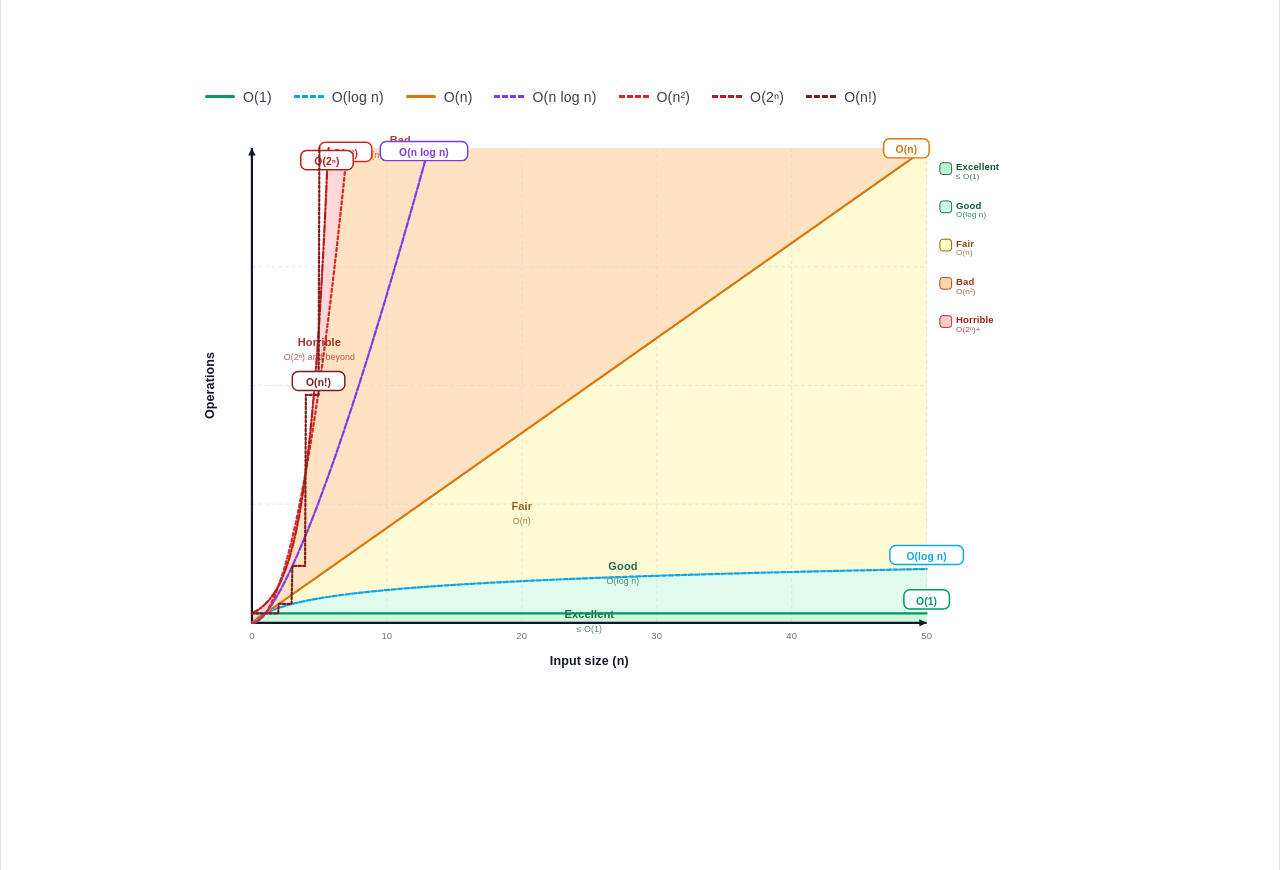
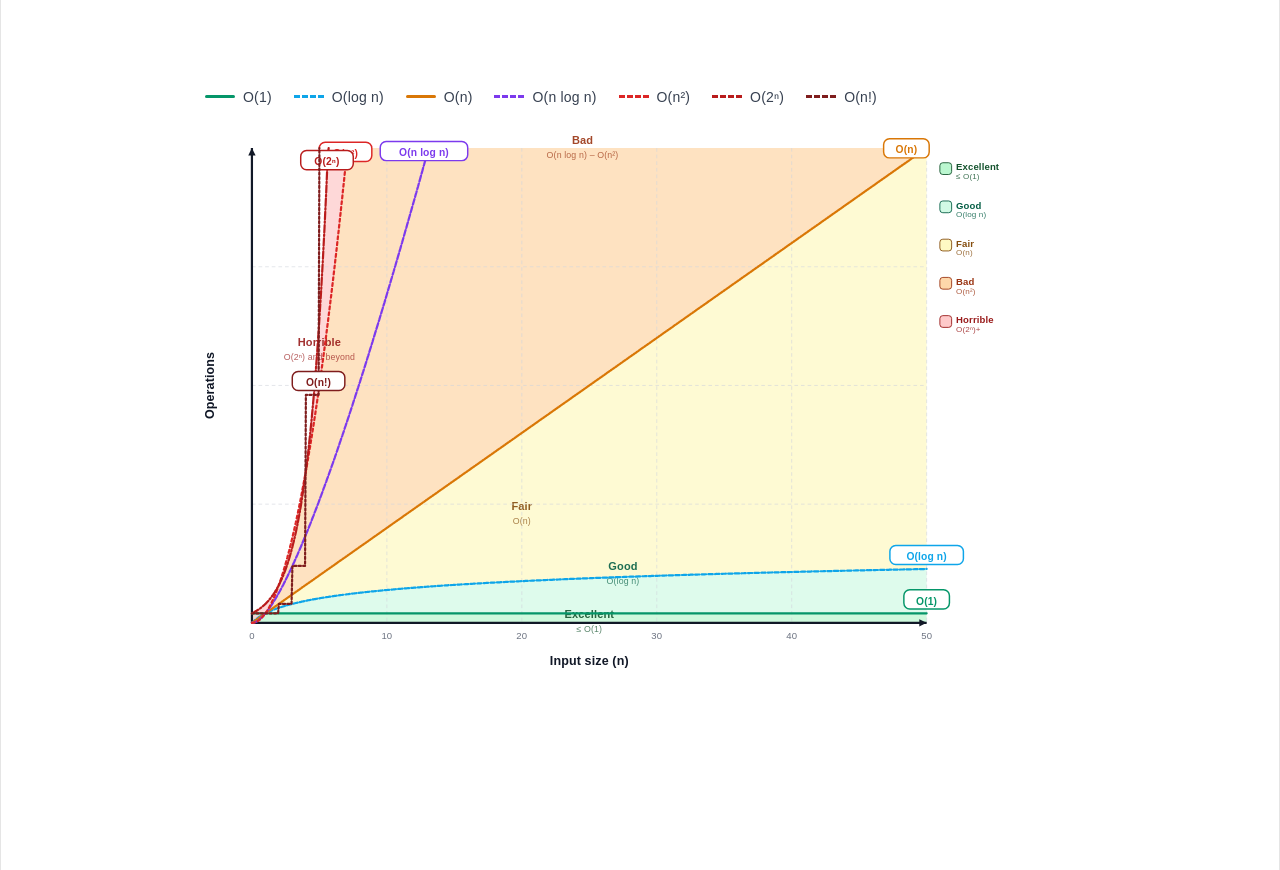
Before and after one commit to PalAman-git/dsa-visualizer, a React (Vite) app: page / in a window 1280 px wide. Shown: the part 460-1330 px from the top of the page. Built offline with nearby package versions, Linux system fonts and the light colour scheme.

Commit message:
fix:typescript error

```diff
--- a/src/components/complexity/BigOVisualizer.tsx
+++ b/src/components/complexity/BigOVisualizer.tsx
@@ -116,7 +116,7 @@ const zones = [
     label: "Good",
     sublabel: "O(log n)",
     fill: "#d1fae5", tc: "#065f46",
-    points: () => buildBand(n => Math.log2(n + 1), n => 1),
+    points: () => buildBand(n => Math.log2(n + 1), () => 1),
     lx: () => PL + CW * 0.55,
     ly: () => sy(Math.log2(N * 0.55 + 1)) - 10,
   },
@@ -133,7 +133,7 @@ const zones = [
     sublabel: "O(n log n) – O(n²)",
     fill: "#fed7aa", tc: "#9a3412",
     points: () => buildBand(n => n * n, n => n),
-    lx: () => PL + CW * 0.22,
+    lx: () => PL + CW * 0.49,
     ly: () => sy((N * 0.22 * N * 0.22 + N * 0.22) / 2) - 6,
   },
   {
```
